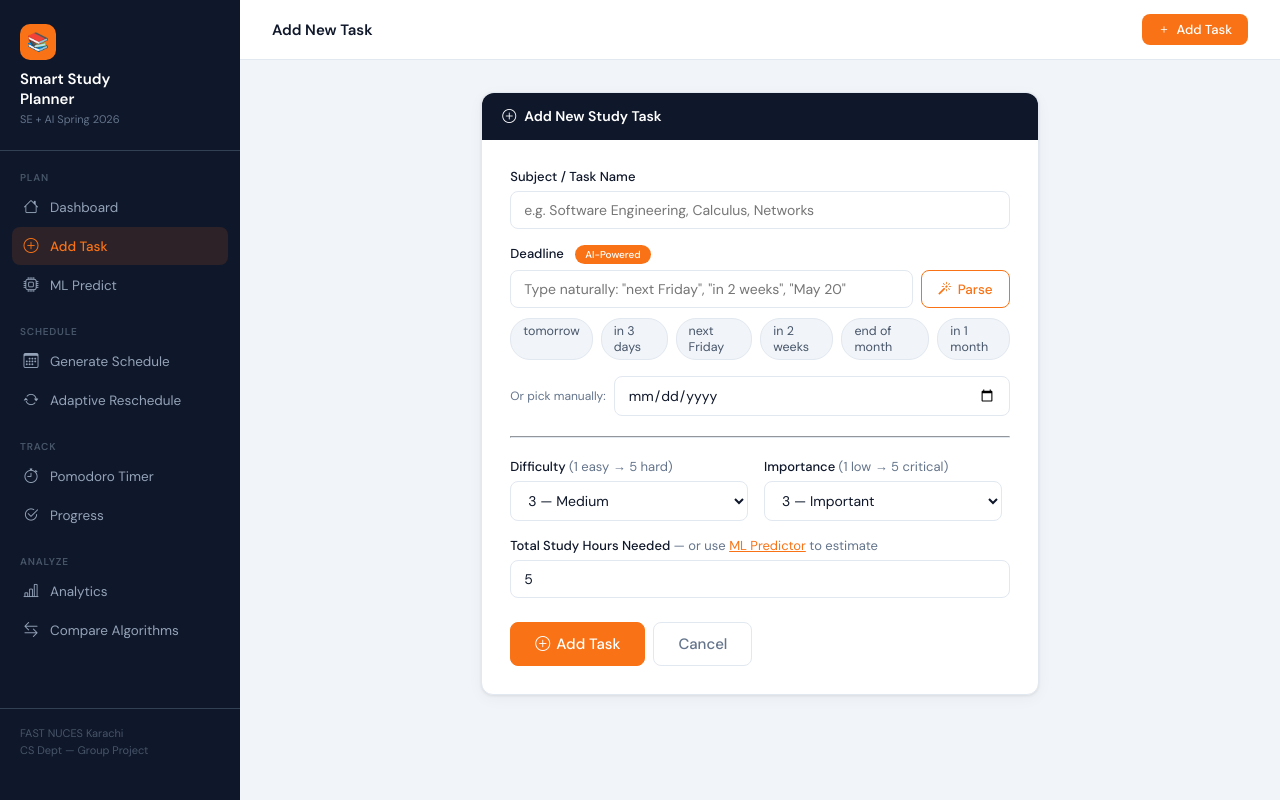
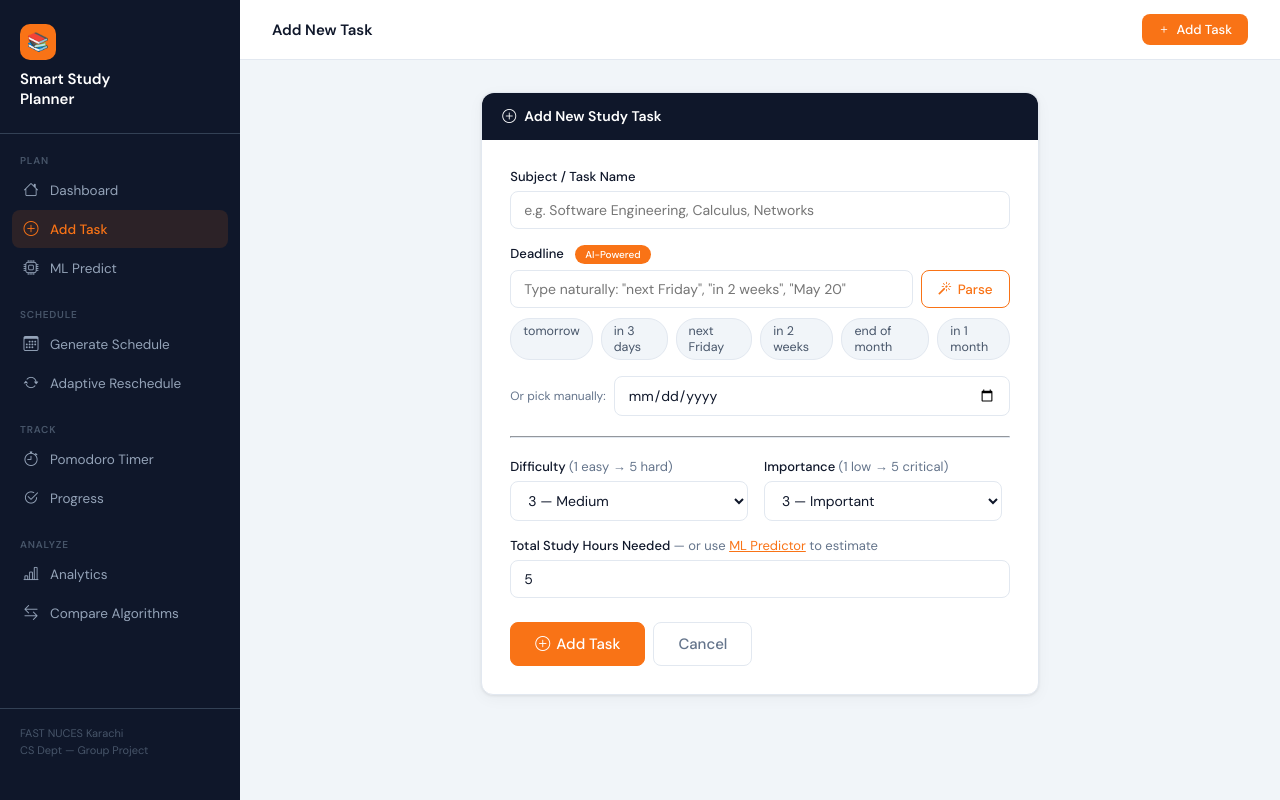
Before and after one commit to abdullahkhan-1/AI-Smart-Study-Planner, a Flask app: page /add in a window 1280 px wide. Run offline with Flask 3, Linux system fonts and the light colour scheme.

Commit message:
updated readme.md

```diff
--- a/templates/base.html
+++ b/templates/base.html
@@ -221,7 +221,6 @@
     <div class="sidebar-logo">
         <div class="logo-icon">📚</div>
         <h1>Smart Study<br>Planner</h1>
-        <p>SE + AI Spring 2026</p>
     </div>
 
     <div class="nav-section">
```
Also changed, not shown: README.md.
